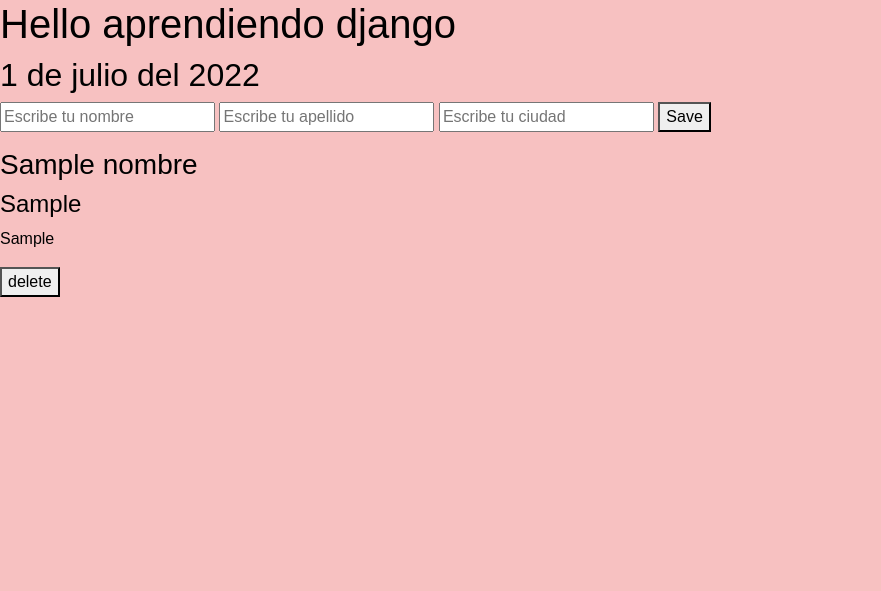
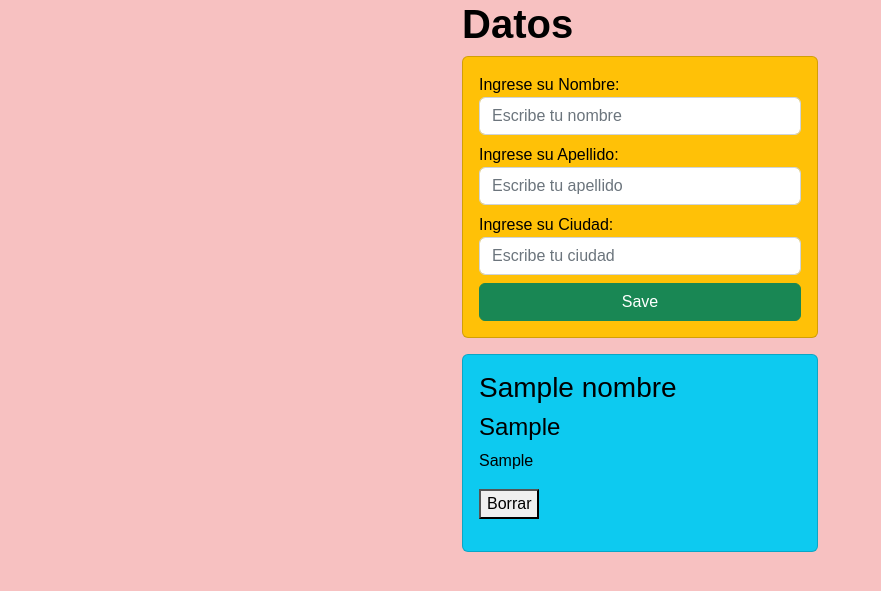
Before and after one commit to Mishelle126/formulario_crud, a Django app: page /Registrate/ in a window 1280 px wide. Shown: the top 591 px of the page, without its empty margins (0-881 px from the left). Run offline with Django 4.2, Linux system fonts and the light colour scheme; tables that the repository leaves empty hold one stand-in row (values such as "Sample post").

Commit message:
esilizando con bostrap

```diff
--- a/Registrate/templates/login.html
+++ b/Registrate/templates/login.html
@@ -9,33 +9,42 @@
         <link rel="stylesheet" href= "{% static 'main.css' %}">
     </head>
     <body>
-        <h1>Hello aprendiendo django</h1>
-        <h2> 1 de julio del 2022</h2>
+        <div class="container">
+            <div class="row">
+                <div class="col-md-4 offset-md-4">
+                    <h1 class="display-6 fw-bold">Datos</h1>
 
-        <form action="{% url 'create_nombre' %}" method="POST">
+                    <form action="{% url 'create_nombre' %}" method="POST" class="card card-body bg-warning">
                         {% csrf_token %}
-            <input type="text" name="nombre" placeholder="Escribe tu nombre">
-            <input type="text" name="apellido" placeholder="Escribe tu apellido">
-            <input type="text" name="ciudad" placeholder="Escribe tu ciudad">
+                        <label for="Nombre">Ingrese su Nombre:</label>
+                        <input type="text" name="nombre" placeholder="Escribe tu nombre" class="form-control mb-2">
+                        <label for="Apellido">Ingrese su Apellido:</label>
+                        <input type="text" name="apellido" placeholder="Escribe tu apellido" class="form-control mb-2">
+                        <label for="Ciuada">Ingrese su Ciudad:</label>
+                        <input type="text" name="ciudad" placeholder="Escribe tu ciudad" class="form-control mb-2">
 
-            <button>Save</button>
+                        <button class="btn btn-success">Save</button>
                     </form>
 
                     {% for Nombre in Nombre %}
-        <div>
+                    <div class="card card-body bg-info mt-2 d-flex">
                         <h3>{{Nombre.nombre}}</h3>
                         <h4>{{Nombre.apellido}}</h4>
                         <p>{{Nombre.ciudad}}</p>
                         <form action="{% url 'delete_dato' Nombre.id %}" method="POST">
                             {% csrf_token %}
-                <button>delete</button>
+                            <button>Borrar</button>
                         </form>
 
 
                     </div>
 
                     {% empty %}
-            <p>No hay datos </p>
+                        <p class="display-6 text-center">No hay datos </p>
                     {% endfor %}
+                </div>
+            </div>
+        </div>
+
     </body>
 </html>
```
Lines whose indentation alone changed are shown as unchanged.
